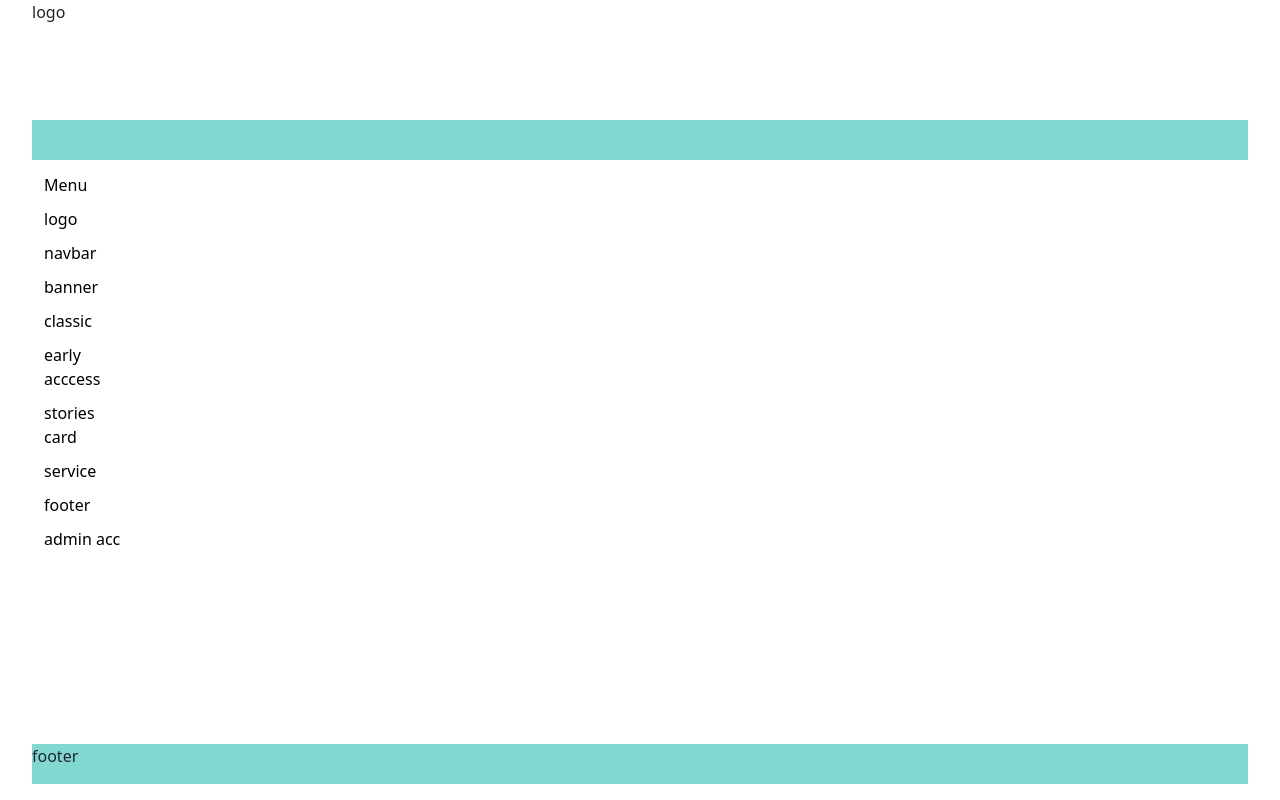
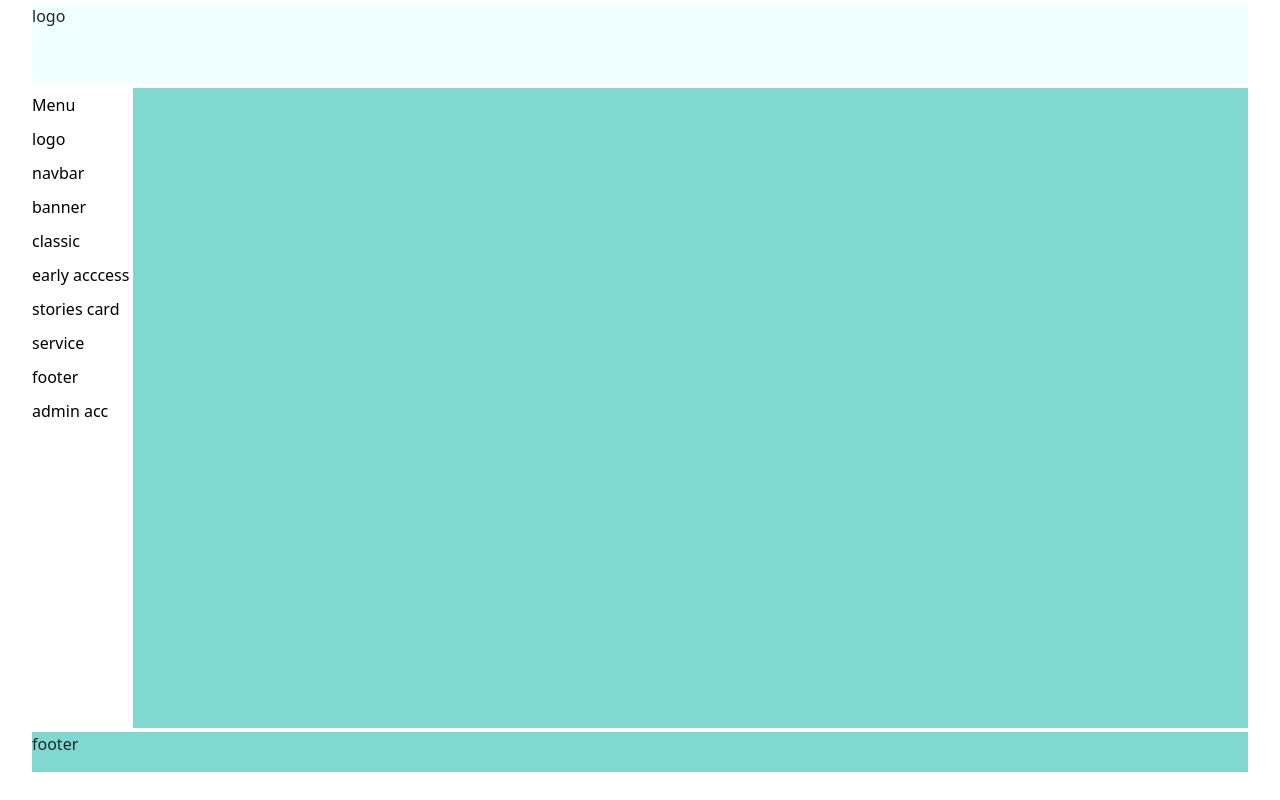
Before and after one commit to chenmaggiejob/project, a PHP site: page /admin.html in a window 1280 px wide. Run offline with PHP 8.4, Linux system fonts and the light colour scheme.

Commit message:
調整版面

```diff
--- a/tiffany/admin.html
+++ b/tiffany/admin.html
@@ -39,29 +39,25 @@
     <div class="container-box">
 
         <!-- container-header sticky -->
-        <div class="content-header">
+        <div class="logo mt-1">
             <!-- logo -->
-            <div class="logo">
+            <div class="">
                 logo
             </div>
             <!-- logo end-->
-
-            <!-- navbar -->
-            <div class="navbox backend-main col-10 col-lg-11">
-
-            </div>
-            <!-- navbar end-->
         </div>
         <!-- content-header stick end-->
 
         <!-- main -->
-        <div class="content-admin mt-2">
-            <div class="row w-100 m-auto">
+        <div class="content-admin">
+            <div class="row mt-1">
                 <!-- menu -->
-                <nav class="menu col-lg-1 d-flax flex-column">
+                <div class="col d-flex">
+                    <div class="col-1">
                         <div class="">
-                        <a class="navlink" href="./admin.html">Menu</a>
-                        <div class="d-flax flex-column">
+                            <a class="navlink nav-link" href="./admin.html">Menu</a>
+                        </div>
+                        <div class="">
                             <a class="navlink nav-link" href="./backend/logo.html">logo</a>
                         </div>
                         <div class="div">
@@ -88,14 +84,23 @@
                         <div class="div">
                             <a class="navlink nav-link" href="#">admin acc</a>
                         </div>
-                    </div>
                         <!-- menu end-->
-                </nav>
 
                     </div>
+
+                    <!-- backend-main -->
+                    <div class="col backend-main">
+
                     </div>
+                    <!-- backend-main end -->
+                </div>
+            </div>
+            <!-- main end-->
+
+
+
             <!-- content-footer -->
-        <div class="footer mt-3">
+            <div class="footer mt-1">
                 footer
             </div>
             <!-- content-footer -->
--- a/tiffany/style.css
+++ b/tiffany/style.css
@@ -4,23 +4,22 @@
 
 .container-box {
     width: 95%;
-    height: 100vh;
+    /* height: 500vh; */
     margin: auto;
     /* background-color: lightcyan */
 }
 
 .content-header {
-    height: 20vh;
-    background-color: black;
+    height: 15vh;
+    /* background-color: black; */
 }
 
 .logo {
-    height: 15vh;
-    background-color: white;
+    height: 10vh;
+    background-color:azure;
 }
 
-.navbox {
-    width: 100%;
+.nav {
     height: 5vh;
     background-color: rgb(129, 216, 208);
 }
@@ -31,20 +30,11 @@
 }
 
 .content {
-    height: 40vh;;
+    height: 40vh;
 }
 
-.content-admin{
-
-    height: 70vh;;
-}
-
-.content-box {
-    height: 60vh;;
-}
-
-.banner{
-    background-color:lightblue ;
+.banner {
+    background-color: lightblue;
 }
 
 .rings {
@@ -55,7 +45,7 @@
     background-color: lightpink;
 }
 
-.focus{
+.focus {
     background-color: lightsalmon;
 }
 
@@ -67,13 +57,28 @@ background-color: lightsalmon;
     background-color: lightslategray;
 }
 
+/* backend css */
+.content-admin {
+    height: 80vh;
+    /* background-color: blueviolet; */
+}
+
+.backend-main {
+    width: 100%;
+    height: 80vh;
+    background-color: rgb(129, 216, 208);
+}
+
 /* 導航連結的基本樣式 */
 .navlink {
     position: relative;
     display: inline-block;
-    text-decoration: none; /* 移除預設底線 */
-    color: #000; /* 設定文字顏色 */
-    padding: 5px 0; /* 給連結一些內邊距 */
+    text-decoration: none;
+    /* 移除預設底線 */
+    color: #000;
+    /* 設定文字顏色 */
+    padding: 5px 0;
+    /* 給連結一些內邊距 */
 }
 
 /* 定義偽元素並設置底線的初始狀態 */
@@ -84,8 +89,10 @@ background-color: lightsalmon;
     height: 2px;
     bottom: 0;
     left: 0;
-    background-color:  rgb(129, 216, 208); /* 底線顏色 */
-    transition: width 0.3s ease-in-out; /* 添加動畫效果 */
+    background-color: rgb(129, 216, 208);
+    /* 底線顏色 */
+    transition: width 0.3s ease-in-out;
+    /* 添加動畫效果 */
 }
 
 /* 當滑鼠懸停時，擴展底線的寬度 */
```
Also changed, not shown: tiffany/admin copy.html (deleted, +0 -121 lines). Lines whose indentation alone changed are shown as unchanged.
